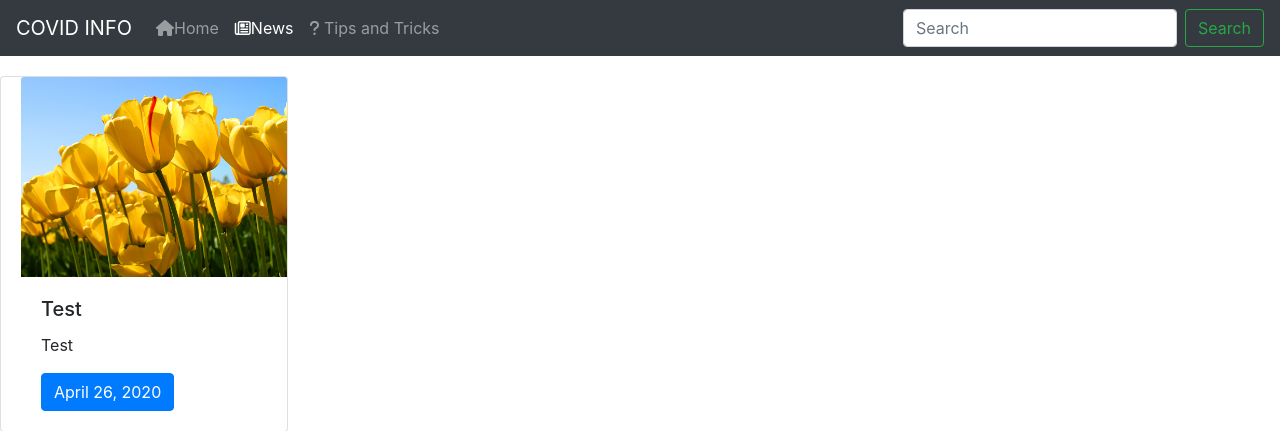
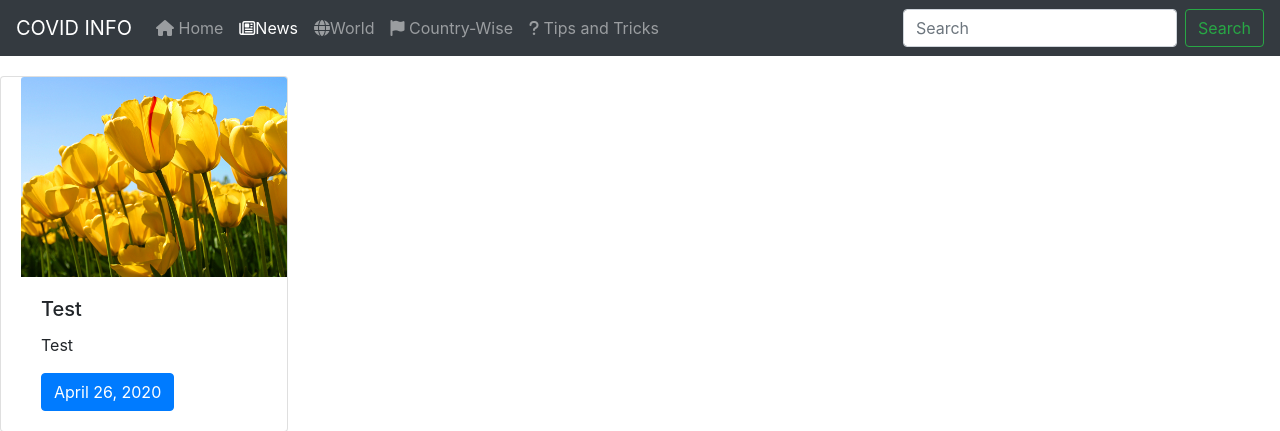
Before and after one commit to thinking-tomorrow/Covid19, a Django app: page /news in a window 1280 px wide. Shown: the top 431 px of the page. Run offline with Django 3.2, Linux system fonts and the light colour scheme; data comes from the database, SQL or seed files in the repository; some libraries are stand-ins or nearby versions.

Commit message:
minor  bug fix in nav bar

```diff
--- a/templates/country.html
+++ b/templates/country.html
@@ -27,7 +27,7 @@
 
       <div class="collapse navbar-collapse" id="navbarSupportedContent">
         <ul class="navbar-nav mr-auto">
-          <li class="nav-item active">
+          <li class="nav-item">
             <a class="nav-link" href='/'><i class="fas fa-home"></i> Home <span class="sr-only">(current)</span></a>
           </li>
           <li class="nav-item">
@@ -36,8 +36,7 @@
           <li class="nav-item">
             <a class="nav-link" href="/world"><i class="fas fa-globe"></i>World</a>
           </li>
-
-          <li class="nav-item">
+          <li class="nav-item active">
             <a class="nav-link" href="/country"><i class="fas fa-flag"></i>  Country-Wise</a>
           </li>
           <li class="nav-item">
--- a/templates/news.html
+++ b/templates/news.html
@@ -28,10 +28,16 @@
       <div class="collapse navbar-collapse" id="navbarSupportedContent">
         <ul class="navbar-nav mr-auto">
           <li class="nav-item">
-            <a class="nav-link" href='/'><i class="fas fa-home"></i>Home</a>
+            <a class="nav-link" href='/'><i class="fas fa-home"></i> Home <span class="sr-only">(current)</span></a>
           </li>
           <li class="nav-item active">
             <a class="nav-link" href="/news"><i class="far fa-newspaper"></i>News</a>
+          </li>
+          <li class="nav-item">
+            <a class="nav-link" href="/world"><i class="fas fa-globe"></i>World</a>
+          </li>
+          <li class="nav-item">
+            <a class="nav-link" href="/country"><i class="fas fa-flag"></i>  Country-Wise</a>
           </li>
           <li class="nav-item">
             <a class="nav-link" href="/tips"><i class="fas fa-question"></i> Tips and Tricks</a>
```
Also changed, not shown: templates/searchnews.html (+11 -5 lines), templates/tips.html (+5 -4 lines), templates/world.html (+5 -2 lines).
